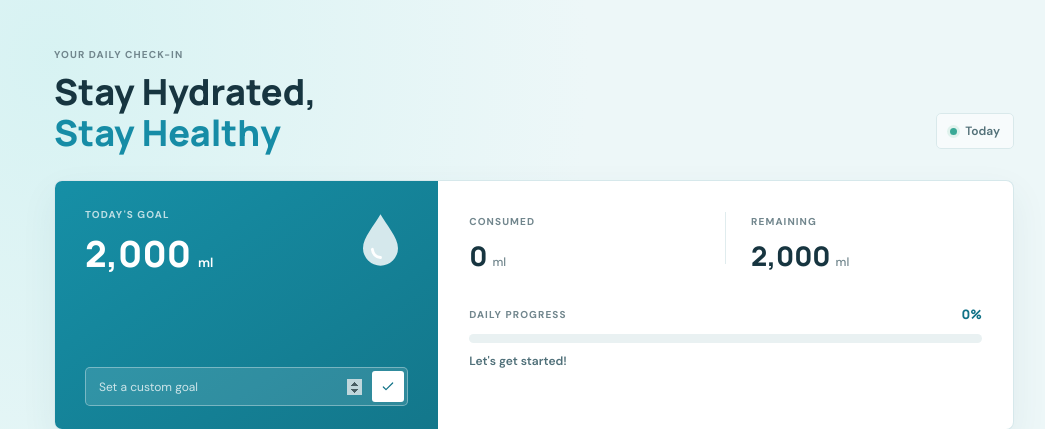
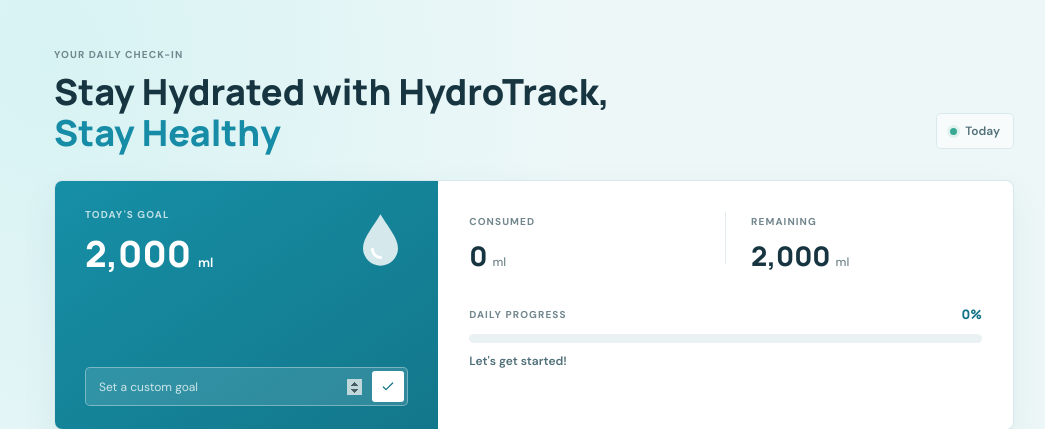
Before and after one commit to Dhanyashree06/HydroTrack, a Flask app: page / in a window 1280 px wide. Shown: the part 62-491 px from the top of the page, without its empty margins (106-1151 px from the left). Run offline with Flask 3, Linux system fonts and the light colour scheme.

Commit message:
Test HydroTrack CI/CD

```diff
--- a/templates/index.html
+++ b/templates/index.html
@@ -30,7 +30,7 @@
             <div class="welcome-row">
                 <div>
                     <p class="eyebrow">YOUR DAILY CHECK-IN</p>
-                    <h1 id="welcome-title">Stay Hydrated,<br><span>Stay Healthy</span></h1>
+                    <h1 id="welcome-title">Stay Hydrated with HydroTrack,<br><span>Stay Healthy</span></h1>
                 </div>
                 <div class="date-chip" aria-label="Today's hydration">
                     <span class="date-dot" aria-hidden="true"></span>
```
